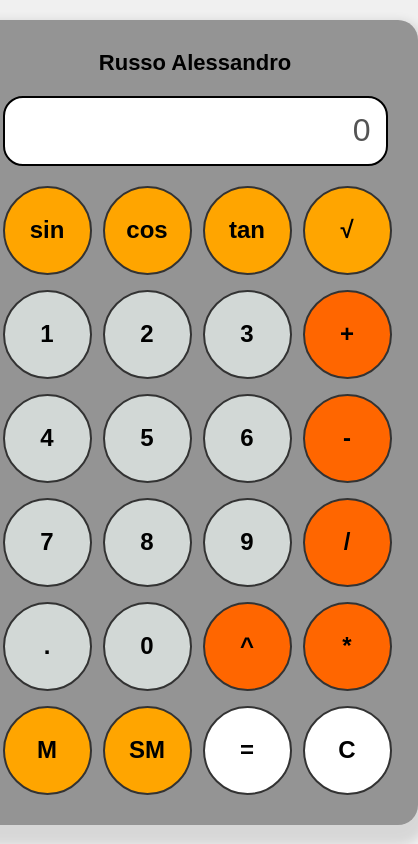
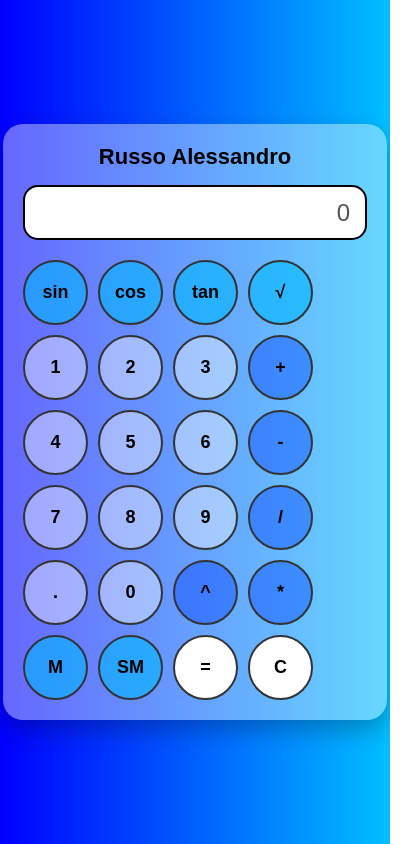
Before and after one commit to Alerougee/calcolatrice, a plain HTML site: page index.html in a window 390 px wide. Shown: the whole page, 418 px wide, since content can reach past the window. Drawn offline with Linux system fonts and the light colour scheme.

Commit message:
Update style.css

```diff
--- a/style.css
+++ b/style.css
@@ -1,69 +1,75 @@
+* {
+    box-sizing: border-box;
+}
+
 body {
+    margin: 0;
+    min-height: 100vh;
     display: flex;
     justify-content: center;
     align-items: center;
-    height: 100vh;
-    margin: 0;
-    font-family: sans-serif;
-    background-color: #f0f0f0;
+    background: linear-gradient(to right, rgb(0, 0, 255), rgb(0, 191, 255));
+    font-family: Arial, Helvetica, sans-serif;
 }
 
 .container {
-    background-color: rgb(148, 148, 148);
-    padding: 30px;
+    background-color: rgb(255, 255, 255, 0.4);
+    padding: 25px;
     border-radius: 20px;
-    box-shadow: 0px 10px 10px 10px rgba(0,0,0,0.1);
+    box-shadow: 0 10px 25px rgba(0, 0, 0, 0.25);
 }
 
 .intestazione {
     text-align: center;
-    margin-bottom: 20px;
+    margin-bottom: 15px;
     font-size: 22px;
+    font-weight: bold;
 }
 
 #schermo {
     width: 100%;
-    height: 70px;
-    font-size: 32px;
+    height: 65px;
+    font-size: 30px;
     text-align: right;
+    padding: 10px 15px;
     margin-bottom: 20px;
-    padding: 10px 15px;
-    box-sizing: border-box;
-    background-color: rgb(255, 255, 255);
+    border-radius: 15px;
     border: 2px solid #000;
-    border-radius: 20px;
+    background-color: #fff;
 }
 
 #calcolatrice {
     display: grid;
-    grid-template-columns: repeat(4, 85px);
+    grid-template-columns: repeat(4, 80px);
     gap: 15px;
 }
 
 .pulsante {
-    width: 85px;
-    height: 85px;
-    background-color: rgb(210, 216, 214);
+    width: 80px;
+    height: 80px;
     border-radius: 50%;
+    background-color: rgb(255, 255, 255, 0.4);
     display: flex;
     justify-content: center;
     align-items: center;
+    font-size: 22px;
+    font-weight: bold;
     cursor: pointer;
-    font-weight: bold;
-    font-size: 24px;
     border: 2px solid #333;
+    user-select: none;
+    transition: transform 0.1s, filter 0.1s;
 }
 
 .operatore {
-    background-color: orange;
+    background-color: rgb(0, 183, 255, 0.6);
 }
 
 .semplice {
-    background-color: rgb(255, 102, 0);
+    background-color: rgba(0, 64, 255, 0.4);
 }
 
 .speciale {
-    background-color: rgb(255, 255, 255);
+    background-color: white;
 }
 
 .pulsante:hover {
@@ -73,3 +79,25 @@ body {
 .pulsante:active {
     transform: scale(0.95);
 }
+
+@media (max-width: 480px) {
+    #calcolatrice {
+        grid-template-columns: repeat(4, 65px);
+        gap: 10px;
+    }
+
+    .pulsante {
+        width: 65px;
+        height: 65px;
+        font-size: 18px;
+    }
+
+    #schermo {
+        height: 55px;
+        font-size: 24px;
+    }
+
+    .container {
+        padding: 20px;
+    }
+}
```
